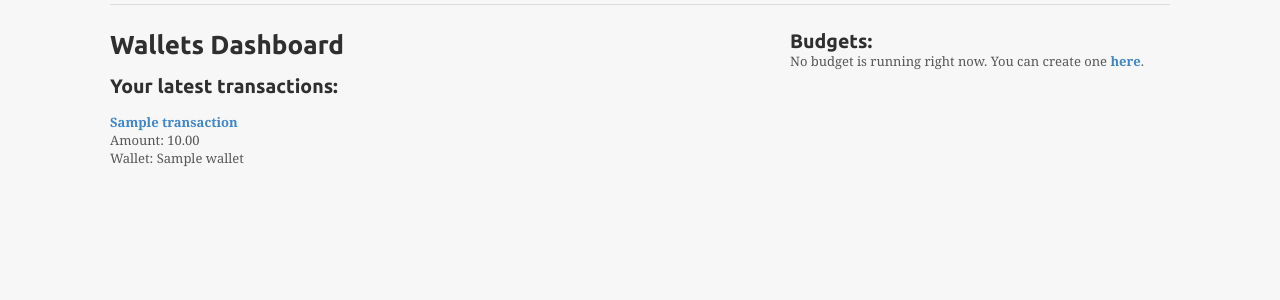
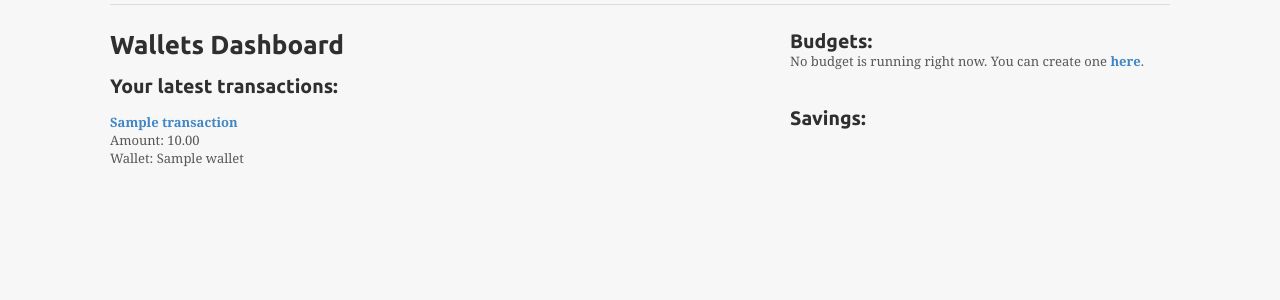
Before and after one commit to mkarmowski/wallet, a Django app: page /users/ in a window 1280 px wide. Shown: the part 216-516 px from the top of the page. Run offline with Django 3.2, Linux system fonts and the light colour scheme; a user stored in the database is signed in; tables that the repository leaves empty hold one stand-in row (values such as "Sample post"); parts of the project's set-up code (start-up, migrations or seed data) failed here and were passed over; some libraries are stand-ins or nearby versions.

Commit message:
dashboard

```diff
--- a/budgets/models.py
+++ b/budgets/models.py
@@ -6,7 +6,7 @@ from django.urls import reverse
 
 class Budget(models.Model):
     name = models.CharField(max_length=100, db_index=True)
-    amount = models.DecimalField(max_digits=10, decimal_places=2)
+    amount = models.DecimalField(max_digits=10, decimal_places=2)  # amount budget is set for
     user = models.ForeignKey(User, related_name='budgets')
     wallet = models.ForeignKey('transactions.Wallet')
     category = models.ForeignKey('transactions.Category')
--- a/users/templates/users/main.html
+++ b/users/templates/users/main.html
@@ -50,5 +50,21 @@
             {% else %}
                 <p>No budget is running right now. You can create one <a href="{% url 'budgets:budget_create' %}"><b>here</b></a>.</p>
             {% endif %}
+            </p>
+        </p><br><br>
+
+        <p>
+            <h2>Savings:</h2>
+            <p>
+            {% if savings_list %}
+                <p><strong>Running now:</strong></p>
+                {% for saving in savings_list %}
+                    <div>
+                        <strong><a href="{{ saving.get_absolute_url }}">{{ saving.name }}</a></strong><br>
+                        Completed: {{ saving.saving_completion|floatformat:'2' }}%
+                    </div><br>
+                {% endfor %}
+            {% endif %}
+            </p>
         </p>
 {% endblock %}
--- a/users/views.py
+++ b/users/views.py
@@ -5,7 +5,7 @@ from django.shortcuts import render
 from django.contrib.auth import authenticate, login
 from django.contrib.auth.decorators import login_required
 
-from budgets.models import Budget
+from budgets.models import Budget, Saving
 from transactions.models import Transaction
 from .forms import LoginForm, UserRegistrationForm
 
@@ -57,9 +57,11 @@ def main_view(request):
     budgets_running = budget_list.filter(finished=False)
     budgets_finishing = budget_list.filter(finishing=True)
     budgets_finished = budget_list.filter(finished=True)
+    savings_list = Saving.objects.filter(user=current_user, finished=False)
 
     return render(request, 'users/main.html', {'transactions': transactions,
                                                'budgets': budget_list,
                                                'budgets_running': budgets_running,
                                                'budgets_finishing': budgets_finishing,
-                                               'budgets_finished': budgets_finished})
+                                               'budgets_finished': budgets_finished,
+                                               'savings_list': savings_list})
```
